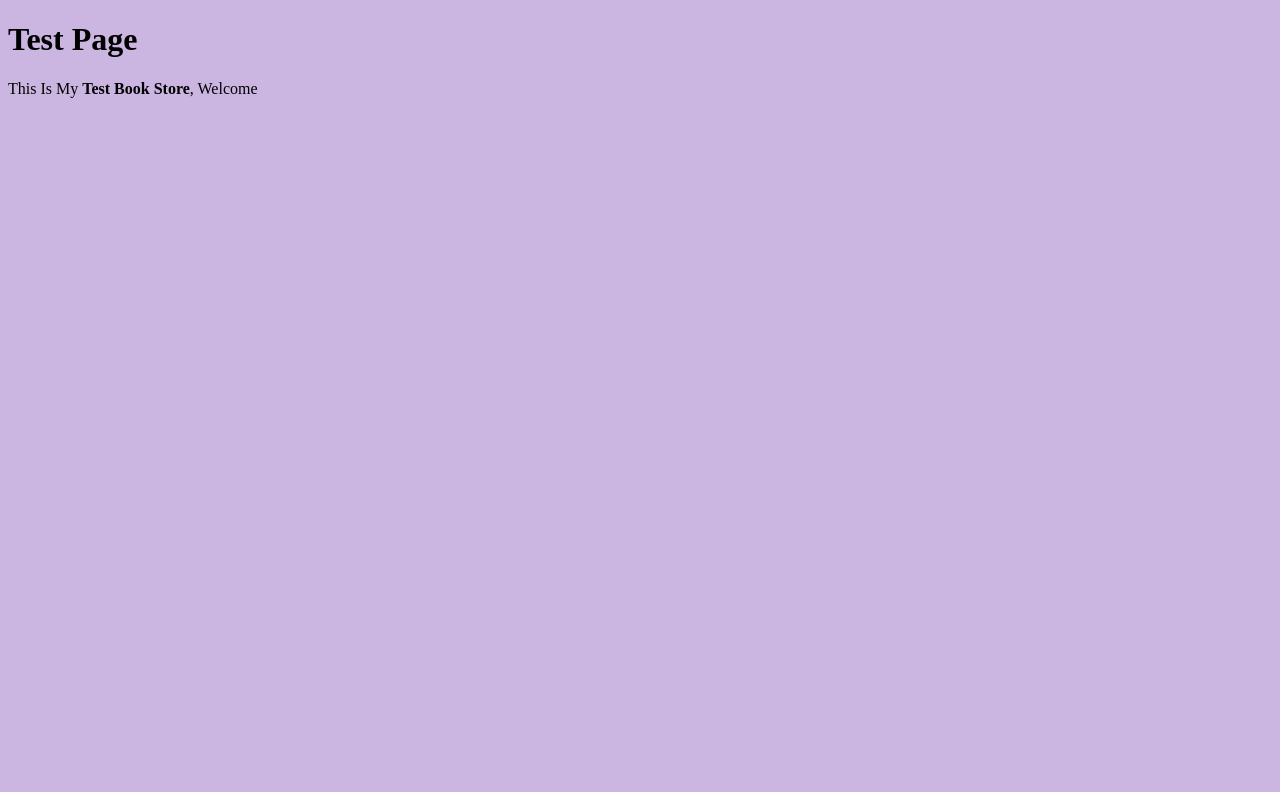
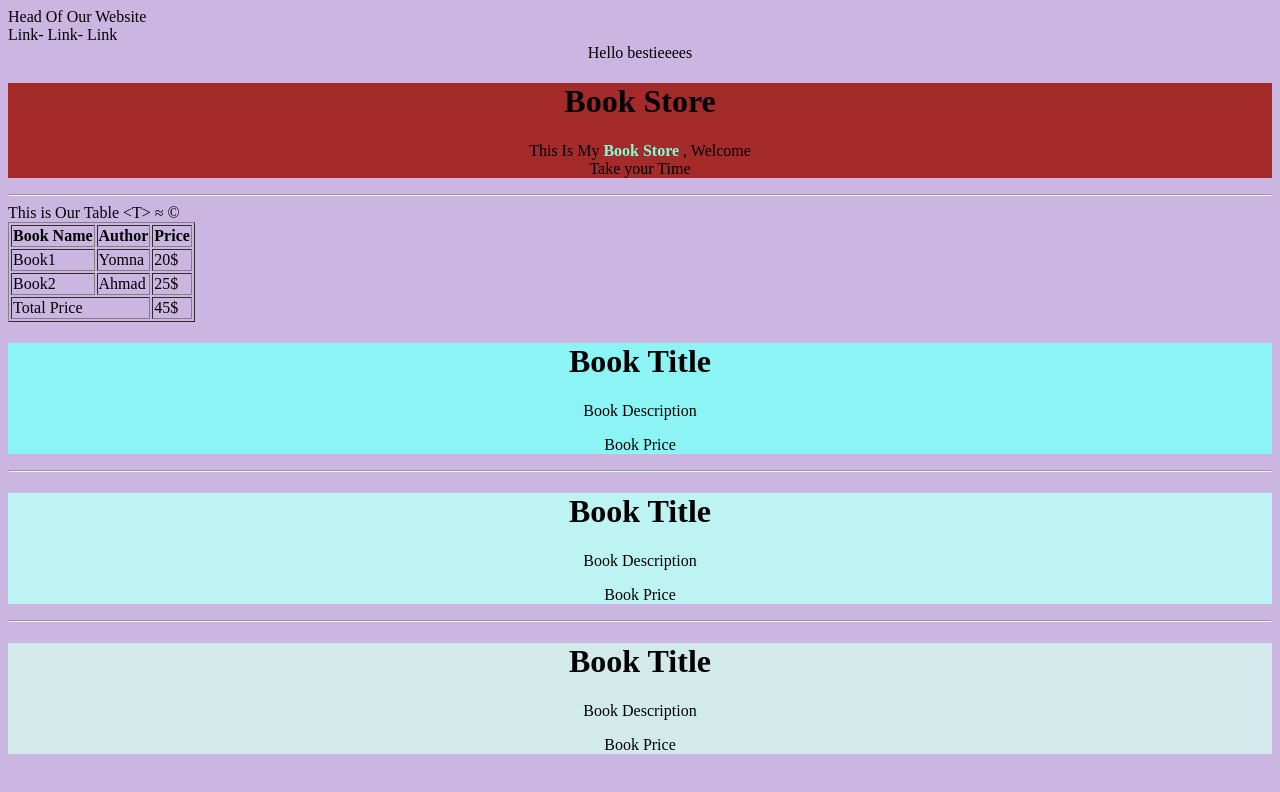
Before and after one commit to ydaqqa05/Task11, a plain HTML site: page index.html in a window 1280 px wide. Drawn offline with Linux system fonts and the light colour scheme.

Commit message:
Update 2 index.html

```diff
--- a/index.html
+++ b/index.html
@@ -3,7 +3,7 @@
     <head>
         <meta charset="UTF-8"/>
 <title>My Page</title>
-<meta name="description" content="This Is Our Test Book Store"/>
+<meta name="description" content="This Is Our Book Store"/>
 <meta name="yomna" content="v1.0"/>
 <meta http-equiv="refresh" content="3" />
 <!--this is comment -->
@@ -16,9 +16,13 @@
 <link rel="stylesheet" href=""/>
     </head>
     <body>
-
-        <h1>
-           Test Page
+        <header>Head Of Our Website</header>
+        <nav >Link- Link- Link</nav>
+        <section>
+            <section><article style="text-align: center;">Hello bestieeees</article></section>
+        </section>
+       <div style="background-color: brown;text-align: center;"> <h1 style="background-color: brown;">
+            Book Store
         </h1><!-- b==>bold
           strong==>bold    for important text
          i==>Italic    for خط مائل
@@ -30,21 +34,77 @@
         ins==>insert text
         sub==>subscript like h2o but 2 smalller
         sup==>superscript like power
+        src==>source
+        alt==>alternating text
+        ul==>unordered list
+        li==>list item
+        ol==>ordered list
+        reverse==>reverse the ordering
+        start==>start from position
+        type==>type of ordering
+        dl==>description list
+        dt==> term
+        dd==>description  term
+        thead==>table head
+        tbody==>table body
+        tfoot==>table foot
+        tr==>table row
+        td==>table data cell
+        th==>table data head (بتعمل bold)
+        colspan==>(اذا بدي ادمج اكثر من عمود)
+        if i want to print <p> we write it &lt;p&gt;
         -->
-
-
-        <p> This Is My <b>Test Book Store</b>, Welcome </p>
-        <!-- <p> This Is My <mark>Book Store</mark>, Welcome </p>
-        <p> This Is My <u>Book Store</u>, Welcome </p>
-        <p> This Is My <small>Book Store</small>, Welcome </p>
-        <p> This Is My <del>Book Store</del>, Welcome </p>
-        <p><del>$100</del> $80</p>
-        <p>This Is My <ins>Book Store</ins></p>
-        <p>H<sub>2</sub>O</p>
-        <p>H<sup>2</sup>O</p> -->
-
-<p hidden>
-    We Have A Big Sale
-</p>
+          <p style="background-color: brown;"> This Is My <b><span style="color: aquamarine;">Book Store</span> </b>, Welcome <br>Take your Time</p>
+        </div><hr > This is Our Table &lt;T&gt; &asymp; &copy;
+ <table border="">
+    <thead>
+        <tr>
+            <th>Book Name</th>
+            <th>Author</th>
+            <th>Price</th>
+        </tr>
+    </thead>
+    <tbody>
+<tr>
+    <td>Book1</td>
+    <td>Yomna</td>
+    <td>20$</td>
+</tr>
+<tr>
+    <td>Book2</td>
+    <td>Ahmad</td>
+    <td>25$</td>
+</tr>
+    </tbody>
+    <tfoot>
+        <tr>
+            <td colspan="2">Total Price</td>
+            <td>45$</td>
+        </tr>
+    </tfoot>
+ </table>
+ <div class="romantic" style="text-align: center ;background-color:rgb(140, 244, 244);">
+    <div class="book">
+        <h1>Book Title</h1>
+        <p>Book Description</p>
+        <p>Book Price</p>
+    </div>
+ </div>
+ <hr>
+ <div class="police" style="text-align: center;background-color: rgb(190, 243, 243);">
+    <div class="book">
+        <h1>Book Title</h1>
+        <p>Book Description</p>
+        <p>Book Price</p>
+    </div>
+ </div>
+ <hr>
+ <div class="fantasy" style="text-align: center;background-color: rgb(210, 234, 234);">
+    <div class="book">
+        <h1>Book Title</h1>
+        <p>Book Description</p>
+        <p>Book Price</p>
+    </div>
+ </div>
     </body>
 </html>
```
